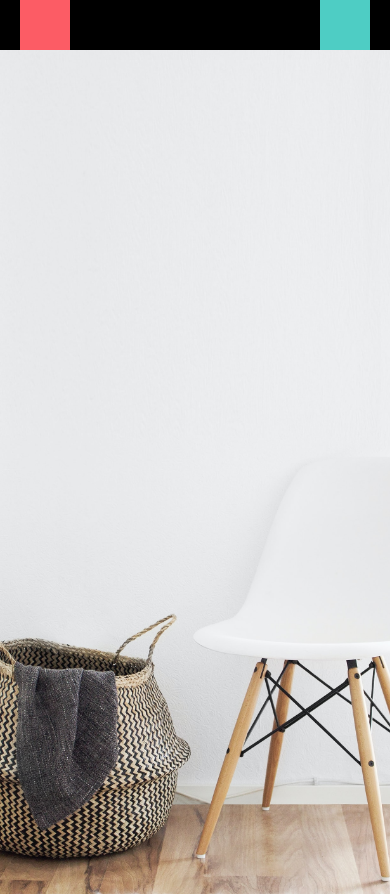
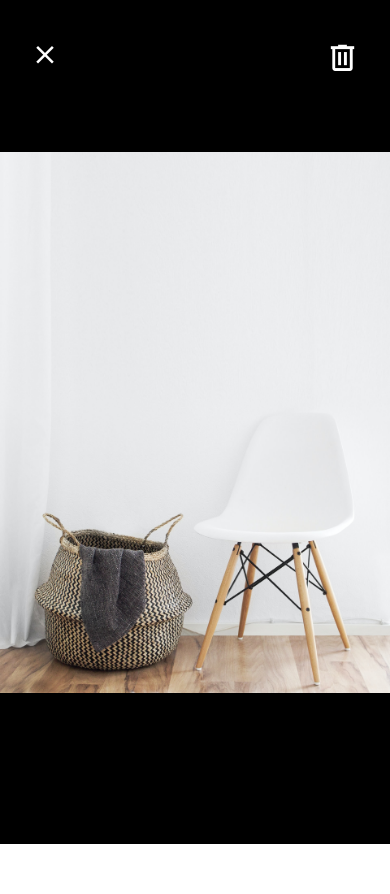
Before and after one commit to Flexsidee/DoneWithIt, a React Native app: screen / in a window 390 px wide. After the commit the page ends 844 px from the top, so only its background shows below. Built offline with nearby package versions, Linux system fonts and the light colour scheme.

Commit message:
updaed ViewImageScreen screen with icons

```diff
--- a/app/screen/ViewImageScreen.jsx
+++ b/app/screen/ViewImageScreen.jsx
@@ -1,24 +1,25 @@
 import { Platform, StatusBar, StyleSheet, View, Image } from "react-native";
+import { MaterialCommunityIcons } from "@expo/vector-icons";
 
 import colors from "../config/colors";
 
 const ViewImageScreen = (props) => {
 	return (
 		<View style={styles.container}>
-			<View
-				style={{
-					flexDirection: "row",
-					justifyContent: "space-between",
-					paddingHorizontal: 20,
-				}}
-			>
-				<View style={styles.closeIcon} />
-				<View style={styles.deleteIcon} />
+			<View style={styles.closeIcon}>
+				<MaterialCommunityIcons name="close" color="white" size={30} />
+			</View>
+			<View style={styles.deleteIcon}>
+				<MaterialCommunityIcons
+					name="trash-can-outline"
+					color="white"
+					size={35}
+				/>
 			</View>
 			<Image
 				source={require("../assets/images/chair.jpg")}
 				style={styles.image}
-				resizeMethod="resize"
+				resizeMode="contain"
 			/>
 		</View>
 	);
@@ -28,17 +29,16 @@
 	container: {
 		flex: 1,
 		backgroundColor: colors.black,
-		paddingTop: Platform.OS == "android" ? StatusBar.currentHeight : 0,
 	},
 	closeIcon: {
-		width: 50,
-		height: 50,
-		backgroundColor: colors.primary,
+		position: "absolute",
+		top: 40,
+		left: 30,
 	},
 	deleteIcon: {
-		width: 50,
-		height: 50,
-		backgroundColor: colors.secondary,
+		position: "absolute",
+		top: 40,
+		right: 30,
 	},
 	image: {
 		width: "100%",
```
